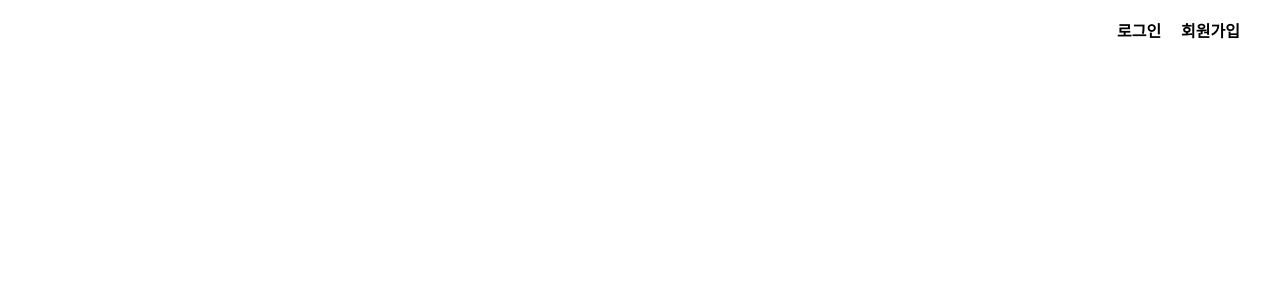
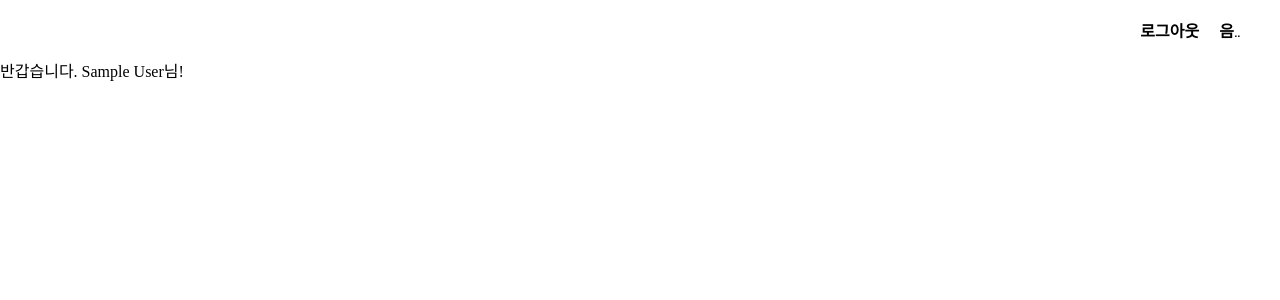
Before and after one commit to zzmin13/Diet-Diary, a React (Create React App) app: page /main in a window 1280 px wide. Shown: the top 300 px of the page. Built offline with nearby package versions, Linux system fonts and the light colour scheme; no server answers; sample sign-in values are in the browser's storage.

Commit message:
사용자 추적 기능 구현

```diff
--- a/src/app.jsx
+++ b/src/app.jsx
@@ -5,34 +5,67 @@ import Header from "./components/header/header";
 import Home from "./routes/home/home";
 import Login from "./routes/login/login";
 import Join from "./routes/join/join";
+import Main from "./routes/main/main";
+import LoginHeader from "./components/loginHeader/loginHeader";
 
 function App({ authService }) {
   return (
+    <>
       <BrowserRouter>
-      <Header authService={authService} />
         <Route
           path={["/", "/home"]}
           exact={true}
           render={(props) => {
-          return <Home {...props} />;
+            return (
+              <>
+                <Header authService={authService} />
+                <Home authService={authService} {...props} />
+                <Footer />
+              </>
+            );
           }}
         />
         <Route
           path="/login"
           exact={true}
           render={(props) => {
-          return <Login authService={authService} {...props} />;
+            return (
+              <>
+                <Header authService={authService} />
+                <Login authService={authService} {...props} />
+                <Footer />
+              </>
+            );
           }}
         />
         <Route
           path="/join"
           exact={true}
           render={(props) => {
-          return <Join authService={authService} {...props} />;
+            return (
+              <>
+                <Header authService={authService} />
+                <Join authService={authService} {...props} />
+                <Footer />
+              </>
+            );
           }}
         />
+        <Route
+          path="/main"
+          exact={true}
+          render={(props) => {
+            return (
+              <>
+                <LoginHeader authService={authService} />
+                <Main authService={authService} {...props} />
                 <Footer />
+              </>
+            );
+          }}
+        />
       </BrowserRouter>
+    </>
   );
 }
 
--- /dev/null
+++ b/src/components/loginHeader/loginHeader.jsx
@@ -0,0 +1,27 @@
+import React from "react";
+import { Link } from "react-router-dom";
+import styles from "./loginHeader.module.css";
+const LoginHeader = (props) => {
+  const { authService } = props;
+  const handleLogout = () => {
+    authService.logout();
+  };
+  return (
+    <>
+      <header className={styles.header}>
+        <Link to={{ pathname: "/" }} className={styles.logo}>
+          <i className={`fas fa-book ${styles.icon}`}></i>
+          <h1 className={styles.title}>Diet Diary</h1>
+        </Link>
+        <ul className={styles.navbar}>
+          <li onClick={handleLogout} className={styles.navbar_item}>
+            로그아웃
+          </li>
+          <li className={styles.navbar_item}>음..</li>
+        </ul>
+      </header>
+    </>
+  );
+};
+
+export default LoginHeader;
--- /dev/null
+++ b/src/components/loginHeader/loginHeader.module.css
@@ -0,0 +1,48 @@
+@value colorMint from '../../common/color.css';
+@value colorPurple from "../../common/color.css";
+@value colorPink from "../../common/color.css";
+@value colorBorderGrey from "../../common/color.css";
+
+.header {
+  height: 8vh;
+  font-family: "Montserrat", "Nanum Gothic", -apple-system, BlinkMacSystemFont,
+    "Segoe UI", "Roboto", "Oxygen", "Ubuntu", "Cantarell", "Fira Sans",
+    "Droid Sans", "Helvetica Neue", sans-serif;
+  /* background-color: colorPink; */
+  display: flex;
+  justify-content: center;
+  align-items: center;
+  font-weight: 600;
+}
+.logo {
+  margin-left: 20px;
+  display: flex;
+  align-items: center;
+  width: 50%;
+  color: white;
+}
+.title {
+  font-size: 1.2rem;
+  font-weight: 600;
+  /* color: white; */
+  color: colorPink;
+}
+.icon {
+  width: 30px;
+  height: 30px;
+  margin-right: 10px;
+  color: colorPink;
+}
+.navbar {
+  font-size: 1rem;
+  display: flex;
+  justify-content: flex-end;
+  width: 50%;
+  margin-right: 20px;
+}
+.navbar_item {
+  cursor: pointer;
+  margin-right: 20px;
+  /* color: white; */
+  color: colorPink;
+}
--- a/src/components/social_login/social_login.jsx
+++ b/src/components/social_login/social_login.jsx
@@ -1,18 +1,14 @@
 import React from "react";
+import { useHistory } from "react-router";
 import styles from "./social_login.module.css";
 
-const SocialLogin = ({
-  authService,
-  handleOnClick,
-  handleSocialLogin,
-  text1,
-  text2,
-  text3,
-}) => {
-  const goSocialLogin = (event) => {
+const SocialLogin = (props) => {
+  const { authService, handleOnClick, closeModal, text1, text2, text3 } = props;
+  const history = useHistory();
+  const goSocialLogin = async (event) => {
     const providerName = event.currentTarget.name;
-    handleSocialLogin(providerName);
-    authService.OauthLogin(providerName);
+    closeModal();
+    await authService.OauthLogin(providerName);
   };
   return (
     <div className={styles.socialLogin}>
--- a/src/routes/home/home.jsx
+++ b/src/routes/home/home.jsx
@@ -1,4 +1,4 @@
-import React from "react";
+import React, { useEffect } from "react";
 import styles from "./home.module.css";
 
 const Home = (props) => {
@@ -6,6 +6,15 @@ const Home = (props) => {
   const goLogin = (event) => {
     history.push("/login");
   };
+  useEffect(() => {
+    authService.onAuthStateChanged((user) => {
+      if (user) {
+        console.log(`user가 있으므로 main으로 보냅니다.`);
+        history.push("/main");
+      } else {
+      }
+    });
+  }, [authService, history]);
   return (
     <>
       <main className={styles.container}>
--- a/src/routes/login/login.jsx
+++ b/src/routes/login/login.jsx
@@ -3,7 +3,6 @@ import { Link } from "react-router-dom";
 import SocialLogin from "../../components/social_login/social_login";
 import styles from "./login.module.css";
 const Login = (props) => {
-  console.log(props);
   const { authService } = props;
   const text1 = "소셜계정으로 간편하게 로그인하세요!";
   const text2 = "아직 회원이 아니신가요?";
@@ -11,11 +10,10 @@ const Login = (props) => {
   const historyPushJoin = () => {
     props.history.push("/join");
   };
-  const handleSocialLogin = (providerName) => {
+  const closeModal = () => {
     if (props.closeModal) {
       props.closeModal();
     }
-    console.log(`handleSocialLogin : ${providerName}`);
   };
   return (
     <section className={styles.container}>
@@ -67,7 +65,7 @@ const Login = (props) => {
           handleOnClick={
             props.changeToJoin ? props.changeToJoin : historyPushJoin
           }
-          handleSocialLogin={handleSocialLogin}
+          closeModal={closeModal}
         />
       </div>
     </section>
--- /dev/null
+++ b/src/routes/main/main.jsx
@@ -0,0 +1,32 @@
+import React, { memo, useEffect, useState } from "react";
+
+const Main = memo((props) => {
+  const { authService, history } = props;
+  const [loginUser, setLoginUser] = useState();
+  useEffect(() => {
+    authService.onAuthStateChanged((user) => {
+      if (user) {
+        setLoginUser({
+          name: user.displayName,
+          userid: user.uid,
+          email: user.email,
+        });
+      } else {
+        history.push("/");
+      }
+    });
+  }, [authService, history]);
+  return (
+    <>
+      {loginUser ? (
+        <>
+          <h1>{`반갑습니다. ${loginUser.name}님!`}</h1>
+        </>
+      ) : (
+        <h1>Loading...</h1>
+      )}
+    </>
+  );
+});
+
+export default Main;
--- a/src/service/authService.js
+++ b/src/service/authService.js
@@ -1,4 +1,4 @@
-import { firebase_Auth, googleProvider, githubProvider } from "./firebase";
+import { firebaseAuth, googleProvider, githubProvider } from "./firebase";
 
 class AuthService {
   getProvider(providerName) {
@@ -11,13 +11,24 @@ class AuthService {
         throw new Error(`not supported provider : ${providerName}`);
     }
   }
-  OauthLogin(providerName) {
+  async OauthLogin(providerName) {
     const provider = this.getProvider(providerName);
-    firebase_Auth
-      .signInWithPopup(provider)
-      .then((result) => {
-        const user = result.user;
-        console.log(user);
+    try {
+      return firebaseAuth.signInWithPopup(provider);
+    } catch (error) {
+      console.log(error);
+    }
+  }
+  onAuthStateChanged(callback) {
+    firebaseAuth.onAuthStateChanged((user) => {
+      callback(user);
+    });
+  }
+  logout() {
+    firebaseAuth
+      .signOut()
+      .then(() => {
+        console.log(`로그아웃 되었습니다.`);
       })
       .catch((error) => {
         console.log(error);
--- a/src/service/firebase.js
+++ b/src/service/firebase.js
@@ -1,4 +1,6 @@
-import firebase from "firebase";
+import firebase from "firebase/app";
+import "firebase/auth";
+import "firebase/database";
 
 const firebaseConfig = {
   apiKey: process.env.REACT_APP_API_KEY,
@@ -10,7 +12,7 @@ const firebaseConfig = {
 // Initialize Firebase
 const firebaseApp = firebase.initializeApp(firebaseConfig);
 
-export const firebase_Auth = firebaseApp.auth();
-export const firebase_Database = firebaseApp.database();
+export const firebaseAuth = firebaseApp.auth();
+export const firebaseDatabase = firebaseApp.database();
 export const googleProvider = new firebase.auth.GoogleAuthProvider();
 export const githubProvider = new firebase.auth.GithubAuthProvider();
```
Also changed, not shown: src/routes/main/main.module.css (added). Lines whose indentation alone changed are shown as unchanged.
